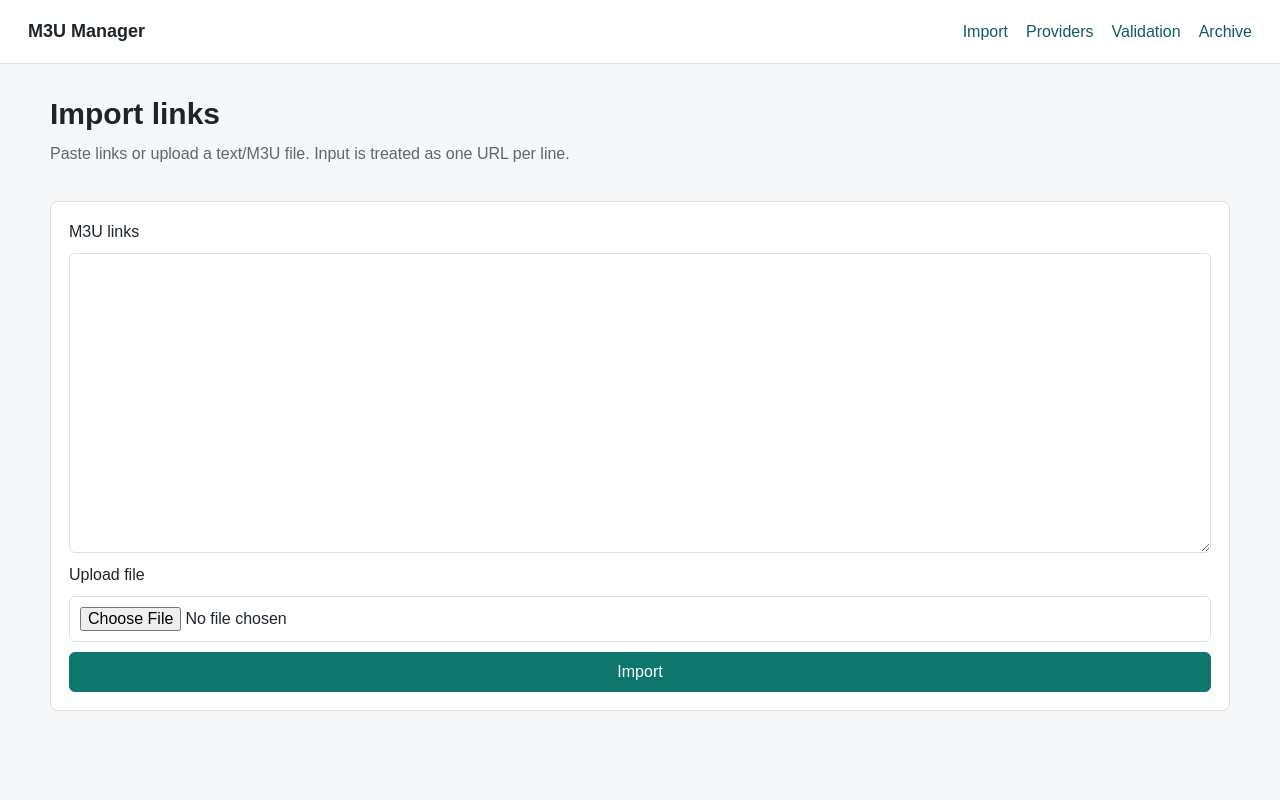
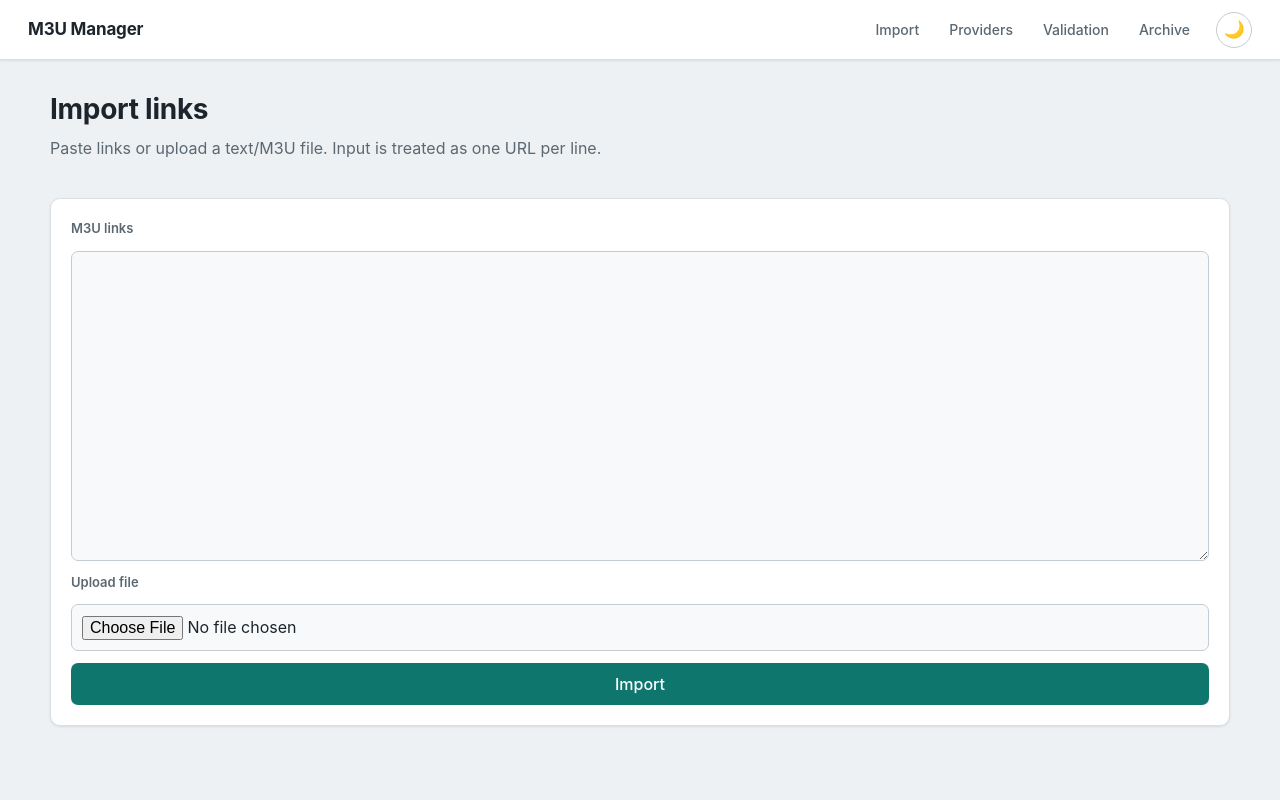
Before and after one commit to Pedromanuelsilva/PlaylistOrganizer, a FastAPI app: page /import in a window 1280 px wide. Run offline with FastAPI, Linux system fonts and the light colour scheme.

Commit message:
z.ai upgrades

```diff
--- a/app/static/styles.css
+++ b/app/static/styles.css
@@ -1,17 +1,75 @@
-:root {
+/* ---------- Theme palettes ---------- */
+:root,
+[data-theme="light"] {
   color-scheme: light;
-  --bg: #f5f7f8;
+  --bg: #eef1f4;
   --panel: #ffffff;
+  --panel-2: #f7f9fb;
   --text: #1d252c;
   --muted: #5b6872;
   --line: #d9e0e5;
+  --line-strong: #c3ccd3;
   --primary: #0f766e;
-  --primary-dark: #115e59;
+  --primary-hover: #0c5f58;
   --danger: #b42318;
+  --danger-hover: #8f1b12;
   --warning: #b54708;
   --ok: #067647;
+
+  --pill-bg: #eef2f4;
+  --pill-text: var(--muted);
+  --pill-valid-bg: #dcfae6;
+  --pill-valid-text: #047857;
+  --pill-invalid-bg: #fee4e2;
+  --pill-invalid-text: #b42318;
+  --pill-error-bg: #fef0c7;
+  --pill-error-text: #b54708;
+
+  --row-hover: #f3f6f8;
+  --selected-row: #ecfdf5;
+  --summary-bg: #f7f9fb;
+
+  --shadow-sm: 0 1px 2px rgba(15, 23, 42, 0.04), 0 1px 3px rgba(15, 23, 42, 0.06);
+  --shadow-md: 0 4px 12px rgba(15, 23, 42, 0.08);
+
+  --radius: 10px;
+  --radius-sm: 7px;
 }
 
+[data-theme="dark"] {
+  color-scheme: dark;
+  --bg: #0f1419;
+  --panel: #1a2028;
+  --panel-2: #212934;
+  --text: #e6ebf0;
+  --muted: #94a3b8;
+  --line: #2a3340;
+  --line-strong: #3a4554;
+  --primary: #14b8a6;
+  --primary-hover: #0d9488;
+  --danger: #f87171;
+  --danger-hover: #ef4444;
+  --warning: #fbbf24;
+  --ok: #34d399;
+
+  --pill-bg: #2a3340;
+  --pill-text: #cbd5e1;
+  --pill-valid-bg: #064e3b;
+  --pill-valid-text: #6ee7b7;
+  --pill-invalid-bg: #4c1d1d;
+  --pill-invalid-text: #fca5a5;
+  --pill-error-bg: #451a03;
+  --pill-error-text: #fcd34d;
+
+  --row-hover: #212934;
+  --selected-row: #0c3a34;
+  --summary-bg: #212934;
+
+  --shadow-sm: 0 1px 2px rgba(0, 0, 0, 0.3), 0 1px 3px rgba(0, 0, 0, 0.2);
+  --shadow-md: 0 4px 12px rgba(0, 0, 0, 0.35);
+}
+
+/* ---------- Base ---------- */
 * {
   box-sizing: border-box;
 }
@@ -20,52 +78,20 @@ body {
   margin: 0;
   background: var(--bg);
   color: var(--text);
-  font-family: Arial, Helvetica, sans-serif;
-  line-height: 1.45;
+  font-family: "Inter", -apple-system, BlinkMacSystemFont, "Segoe UI", Arial, Helvetica, sans-serif;
+  line-height: 1.5;
+  transition: background-color 0.2s ease, color 0.2s ease;
 }
 
 a {
-  color: var(--primary-dark);
+  color: var(--primary);
   text-decoration: none;
+  transition: color 0.15s ease;
 }
 
 a:hover {
+  color: var(--primary-hover);
   text-decoration: underline;
-}
-
-.topbar {
-  display: flex;
-  align-items: center;
-  justify-content: space-between;
-  gap: 24px;
-  min-height: 64px;
-  padding: 0 28px;
-  border-bottom: 1px solid var(--line);
-  background: var(--panel);
-}
-
-.brand {
-  color: var(--text);
-  font-size: 18px;
-  font-weight: 700;
-}
-
-nav {
-  display: flex;
-  gap: 18px;
-}
-
-.page {
-  width: min(1180px, calc(100% - 32px));
-  margin: 28px auto 64px;
-}
-
-.page-head {
-  display: flex;
-  align-items: flex-start;
-  justify-content: space-between;
-  gap: 20px;
-  margin-bottom: 20px;
 }
 
 h1,
@@ -77,28 +103,95 @@ p {
 
 h1 {
   margin-bottom: 6px;
-  font-size: 30px;
+  font-size: 28px;
+  font-weight: 700;
+  letter-spacing: -0.01em;
 }
 
 h2 {
-  font-size: 20px;
+  font-size: 19px;
+  font-weight: 600;
+  letter-spacing: -0.01em;
 }
 
 p {
   color: var(--muted);
 }
 
+/* ---------- Top bar ---------- */
+.topbar {
+  position: sticky;
+  top: 0;
+  z-index: 20;
+  display: flex;
+  align-items: center;
+  justify-content: space-between;
+  gap: 24px;
+  min-height: 60px;
+  padding: 0 28px;
+  border-bottom: 1px solid var(--line);
+  background: var(--panel);
+  box-shadow: var(--shadow-sm);
+  transition: background-color 0.2s ease, border-color 0.2s ease;
+}
+
+.brand {
+  color: var(--text);
+  font-size: 17px;
+  font-weight: 700;
+  letter-spacing: -0.01em;
+}
+
+nav {
+  display: flex;
+  gap: 6px;
+  align-items: center;
+}
+
+nav a {
+  padding: 7px 12px;
+  border-radius: var(--radius-sm);
+  color: var(--muted);
+  font-size: 14px;
+  font-weight: 500;
+  transition: background-color 0.15s ease, color 0.15s ease;
+}
+
+nav a:hover {
+  background: var(--row-hover);
+  color: var(--text);
+  text-decoration: none;
+}
+
+/* ---------- Layout ---------- */
+.page {
+  width: min(1180px, calc(100% - 32px));
+  margin: 28px auto 64px;
+}
+
+.page-head {
+  display: flex;
+  align-items: flex-start;
+  justify-content: space-between;
+  gap: 20px;
+  margin-bottom: 22px;
+  flex-wrap: wrap;
+}
+
+/* ---------- Panels & metrics ---------- */
 .panel,
 .metric {
   background: var(--panel);
   border: 1px solid var(--line);
-  border-radius: 8px;
+  border-radius: var(--radius);
 }
 
 .panel {
   margin-bottom: 18px;
-  padding: 18px;
+  padding: 20px;
   overflow-x: auto;
+  box-shadow: var(--shadow-sm);
+  transition: background-color 0.2s ease, border-color 0.2s ease;
 }
 
 .metrics {
@@ -109,69 +202,132 @@ p {
 }
 
 .metric {
-  padding: 16px;
+  padding: 18px;
+  box-shadow: var(--shadow-sm);
+  transition: background-color 0.2s ease, transform 0.15s ease;
+}
+
+.metric:hover {
+  transform: translateY(-2px);
 }
 
 .metric span {
   display: block;
   color: var(--muted);
   font-size: 13px;
+  font-weight: 500;
 }
 
 .metric strong {
   display: block;
   margin-top: 8px;
-  font-size: 24px;
+  font-size: 26px;
+  font-weight: 700;
+  letter-spacing: -0.02em;
 }
 
+/* ---------- Forms ---------- */
 .form-stack {
   display: grid;
-  gap: 10px;
+  gap: 12px;
+}
+
+label {
+  font-size: 13px;
+  font-weight: 600;
+  color: var(--muted);
 }
 
 textarea,
 input[type="file"] {
   width: 100%;
-  border: 1px solid var(--line);
-  border-radius: 6px;
+  border: 1px solid var(--line-strong);
+  border-radius: var(--radius-sm);
   padding: 10px;
-  background: #fff;
+  background: var(--panel-2);
   color: var(--text);
   font: inherit;
+  transition: border-color 0.15s ease, box-shadow 0.15s ease;
 }
 
 textarea {
   min-height: 240px;
-  font-family: Consolas, "Courier New", monospace;
+  font-family: Consolas, "JetBrains Mono", "Courier New", monospace;
 }
 
+textarea:focus,
+input[type="file"]:focus {
+  outline: none;
+  border-color: var(--primary);
+  box-shadow: 0 0 0 3px color-mix(in srgb, var(--primary) 20%, transparent);
+}
+
+/* ---------- Buttons ---------- */
 button,
 .button {
   display: inline-flex;
   align-items: center;
   justify-content: center;
-  min-height: 34px;
-  padding: 7px 12px;
-  border: 1px solid var(--line);
-  border-radius: 6px;
-  background: #fff;
+  gap: 6px;
+  min-height: 36px;
+  padding: 8px 14px;
+  border: 1px solid var(--line-strong);
+  border-radius: var(--radius-sm);
+  background: var(--panel);
   color: var(--text);
   cursor: pointer;
   font: inherit;
+  font-weight: 500;
+  text-decoration: none;
+  transition: background-color 0.15s ease, border-color 0.15s ease, color 0.15s ease, box-shadow 0.15s ease;
+}
+
+button:hover,
+.button:hover {
+  background: var(--row-hover);
+  text-decoration: none;
+}
+
+button:focus-visible,
+.button:focus-visible {
+  outline: none;
+  box-shadow: 0 0 0 3px color-mix(in srgb, var(--primary) 25%, transparent);
 }
 
 .primary {
-  border-color: var(--primary);
+  border-color: transparent;
   background: var(--primary);
   color: #fff;
 }
 
+.primary:hover {
+  background: var(--primary-hover);
+  color: #fff;
+}
+
 .danger {
-  border-color: var(--danger);
+  border-color: transparent;
   background: var(--danger);
   color: #fff;
 }
 
+.danger:hover {
+  background: var(--danger-hover);
+  color: #fff;
+}
+
+/* ---------- Theme toggle ---------- */
+.theme-toggle {
+  min-height: 36px;
+  min-width: 36px;
+  padding: 0;
+  margin-left: 8px;
+  font-size: 17px;
+  border-radius: 50%;
+  line-height: 1;
+}
+
+/* ---------- Tables ---------- */
 table {
   width: 100%;
   border-collapse: collapse;
--- a/app/templates/base.html
+++ b/app/templates/base.html
@@ -5,6 +5,13 @@
     <meta name="viewport" content="width=device-width, initial-scale=1">
     <title>{{ title or "M3U Manager" }}</title>
     <link rel="stylesheet" href="/static/styles.css">
+    <script>
+      // Apply saved theme before paint to avoid a flash of the wrong theme.
+      (function () {
+        var theme = localStorage.getItem("theme") || "light";
+        document.documentElement.setAttribute("data-theme", theme);
+      })();
+    </script>
   </head>
   <body>
     <header class="topbar">
@@ -14,10 +21,24 @@
         <a href="/providers">Providers</a>
         <a href="/validation/jobs">Validation</a>
         <a href="/archive">Archive</a>
+        <button class="theme-toggle" type="button" aria-label="Toggle theme" title="Toggle theme">🌙</button>
       </nav>
     </header>
     <main class="page">
       {% block content %}{% endblock %}
     </main>
+    <script>
+      var toggle = document.querySelector(".theme-toggle");
+      function syncIcon() {
+        toggle.textContent = document.documentElement.getAttribute("data-theme") === "dark" ? "☀️" : "🌙";
+      }
+      syncIcon();
+      toggle.addEventListener("click", function () {
+        var next = document.documentElement.getAttribute("data-theme") === "dark" ? "light" : "dark";
+        document.documentElement.setAttribute("data-theme", next);
+        localStorage.setItem("theme", next);
+        syncIcon();
+      });
+    </script>
   </body>
 </html>
```
Also changed, not shown: other parts of app/static/styles.css (+154 -122 lines), app/templates/provider_detail.html (+9 -1 lines).
